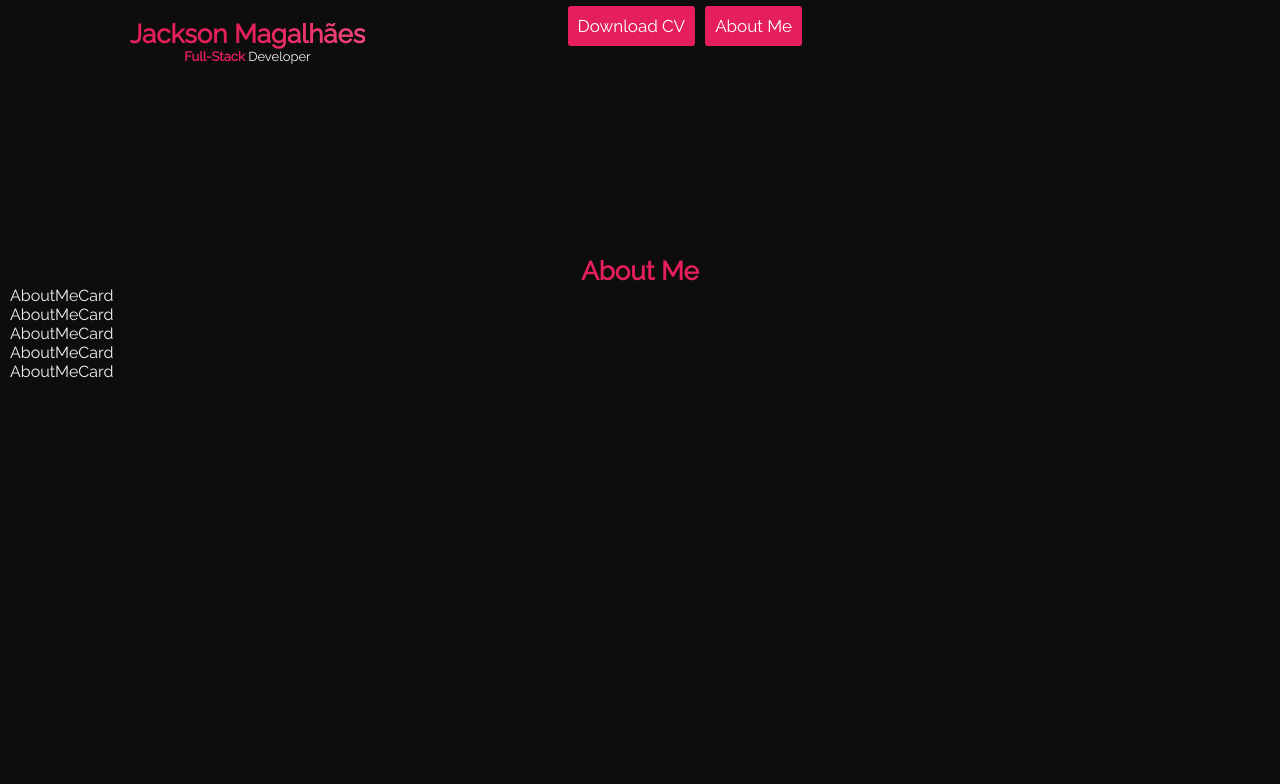
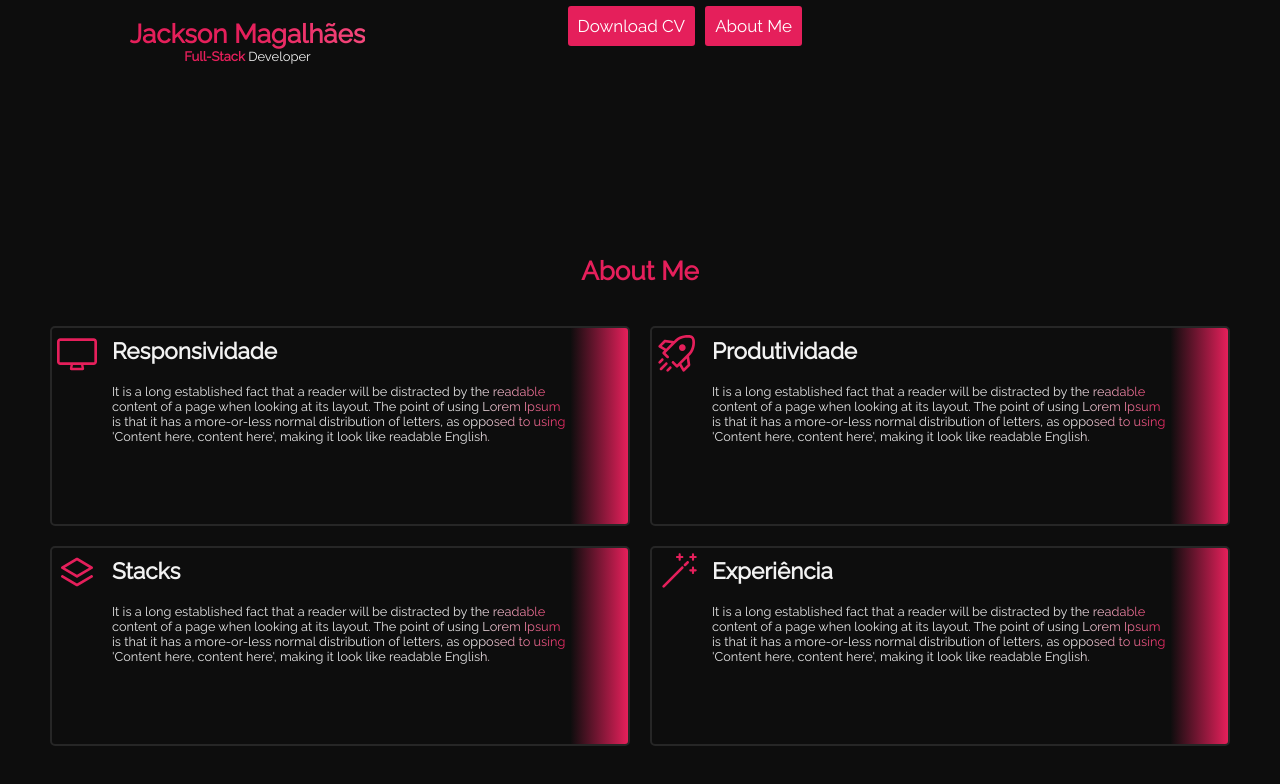
Before and after one commit to Jackson-SM/Portfolio, a React (Vite) app: page / in a window 1280 px wide. Shown: the part 554-1338 px from the top of the page. Before the commit the page ends 945 px from the top, so only its background shows below. Built offline with nearby package versions, Linux system fonts and the light colour scheme.

Commit message:
feat: Card individual skills in development

```diff
--- a/src/config/stitches.config.ts
+++ b/src/config/stitches.config.ts
@@ -39,7 +39,7 @@ export const { styled, globalCss, keyframes, theme, createTheme } = createStitch
   },
   media: {
     large: '(max-width: 900px)',
-    medium: '(max-width: 650px)',
+    medium: '(max-width: 750px)',
     small: '(max-width: 400px)',
   },
 });
--- a/src/pages/Home/components/SectionAboutMe/AboutMeCard/index.tsx
+++ /dev/null
@@ -1,5 +0,0 @@
-import React from 'react';
-
-export function AboutMeCard() {
-  return <div>AboutMeCard</div>;
-}
--- /dev/null
+++ b/src/pages/Home/components/SectionAboutMe/SkillIndividualCard/index.tsx
@@ -0,0 +1,28 @@
+import { CodeIcon } from '@radix-ui/react-icons';
+import React from 'react';
+
+import {
+  ContainerContentSkill,
+  ContainerIcon,
+  StyledSkillIndividualCard,
+  TextSkillIndividual,
+  TitleSkillIndividual,
+} from './styles';
+
+type SkillIndividualProps = React.ComponentProps<typeof StyledSkillIndividualCard> & {
+  title: string;
+  text: string;
+  icon: JSX.Element;
+};
+
+export function SkillIndividualCard({ title, text, icon, ...props }: SkillIndividualProps) {
+  return (
+    <StyledSkillIndividualCard>
+      <ContainerIcon>{icon}</ContainerIcon>
+      <ContainerContentSkill>
+        <TitleSkillIndividual>{title}</TitleSkillIndividual>
+        <TextSkillIndividual>{text}</TextSkillIndividual>
+      </ContainerContentSkill>
+    </StyledSkillIndividualCard>
+  );
+}
--- /dev/null
+++ b/src/pages/Home/components/SectionAboutMe/SkillIndividualCard/styles.ts
@@ -0,0 +1,44 @@
+import { styled } from '../../../../../config/stitches.config';
+
+export const StyledSkillIndividualCard = styled('div', {
+  linearGradient: 'to right,transparent 90%, $primary',
+  border: '2px solid $backgroundLight',
+
+  height: 200,
+  borderRadius: 5,
+  display: 'flex',
+
+  paddingRight: 50,
+
+  fontSize: 15,
+});
+
+export const ContainerIcon = styled('div', {
+  padding: 5,
+
+  '& svg': {
+    width: 40,
+    height: 40,
+
+    color: '$primary',
+  },
+});
+
+export const ContainerContentSkill = styled('div', {
+  display: 'flex',
+  flexDirection: 'column',
+  padding: 10,
+
+  gap: 20,
+});
+
+export const TitleSkillIndividual = styled('h1', {
+  fontSize: '1.5em',
+});
+
+export const TextSkillIndividual = styled('p', {
+  fontSize: '0.85em',
+  background: 'linear-gradient(to right,$textDark 80%,$primary)',
+  WebkitBackgroundClip: 'text',
+  WebkitTextFillColor: 'transparent',
+});
--- a/src/pages/Home/components/SectionAboutMe/index.tsx
+++ b/src/pages/Home/components/SectionAboutMe/index.tsx
@@ -1,10 +1,34 @@
+import { DesktopIcon, MagicWandIcon, RocketIcon, StackIcon } from '@radix-ui/react-icons';
 import React from 'react';
 
 import { TextColor } from '../../../../components/TextColor';
-import { AboutMeCard } from './AboutMeCard';
+import { SkillIndividualCard } from './SkillIndividualCard';
 import { ContainerSectionAboutMe, ContainerSkillsIndividualCards, TopSectionAboutMe } from './styles';
 
 export function SectionAboutMe() {
+  const contentSkillIndividual = [
+    {
+      title: 'Responsividade',
+      text: "It is a long established fact that a reader will be distracted by the readable content of a page when looking at its layout. The point of using Lorem Ipsum is that it has a more-or-less normal distribution of letters, as opposed to using 'Content here, content here', making it look like readable English.",
+      icon: <DesktopIcon />,
+    },
+    {
+      title: 'Produtividade',
+      text: "It is a long established fact that a reader will be distracted by the readable content of a page when looking at its layout. The point of using Lorem Ipsum is that it has a more-or-less normal distribution of letters, as opposed to using 'Content here, content here', making it look like readable English.",
+      icon: <RocketIcon />,
+    },
+    {
+      title: 'Stacks',
+      text: "It is a long established fact that a reader will be distracted by the readable content of a page when looking at its layout. The point of using Lorem Ipsum is that it has a more-or-less normal distribution of letters, as opposed to using 'Content here, content here', making it look like readable English.",
+      icon: <StackIcon />,
+    },
+    {
+      title: 'Experiência',
+      text: "It is a long established fact that a reader will be distracted by the readable content of a page when looking at its layout. The point of using Lorem Ipsum is that it has a more-or-less normal distribution of letters, as opposed to using 'Content here, content here', making it look like readable English.",
+      icon: <MagicWandIcon />,
+    },
+  ];
+
   return (
     <ContainerSectionAboutMe>
       <TopSectionAboutMe>
@@ -13,11 +37,9 @@ export function SectionAboutMe() {
         </TextColor>
       </TopSectionAboutMe>
       <ContainerSkillsIndividualCards>
-        <AboutMeCard />
-        <AboutMeCard />
-        <AboutMeCard />
-        <AboutMeCard />
-        <AboutMeCard />
+        {contentSkillIndividual.map((skill) => {
+          return <SkillIndividualCard key={skill.title} title={skill.title} text={skill.text} icon={skill.icon} />;
+        })}
       </ContainerSkillsIndividualCards>
     </ContainerSectionAboutMe>
   );
--- a/src/pages/Home/components/SectionAboutMe/styles.ts
+++ b/src/pages/Home/components/SectionAboutMe/styles.ts
@@ -11,5 +11,12 @@ export const TopSectionAboutMe = styled('div', {
 });
 
 export const ContainerSkillsIndividualCards = styled('div', {
-  gridTemplateColumns: 'repeat(auto-fill, minmax(200px, 1fr))',
+  display: 'grid',
+  gridTemplateColumns: 'repeat(2, 1fr)',
+  gap: 20,
+  padding: 40,
+
+  '@medium': {
+    gridTemplateColumns: 'repeat(1, 1fr)',
+  },
 });
```
